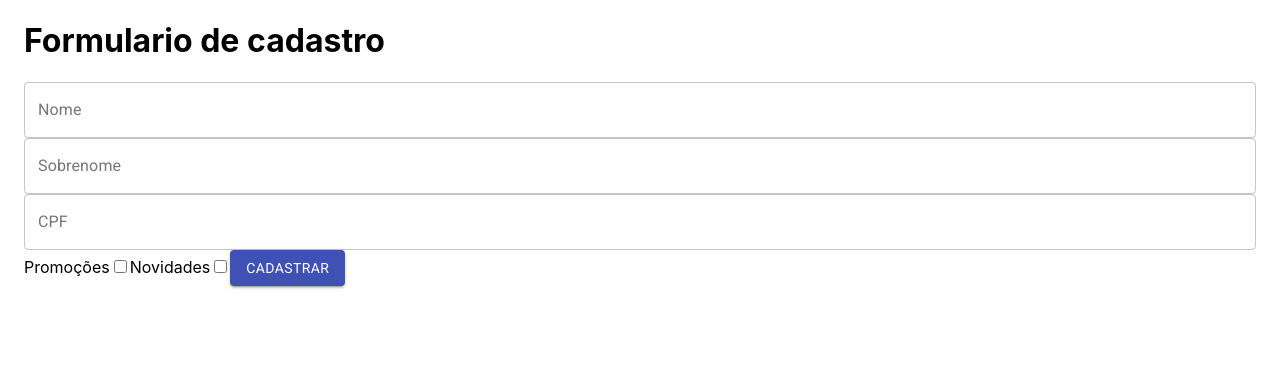
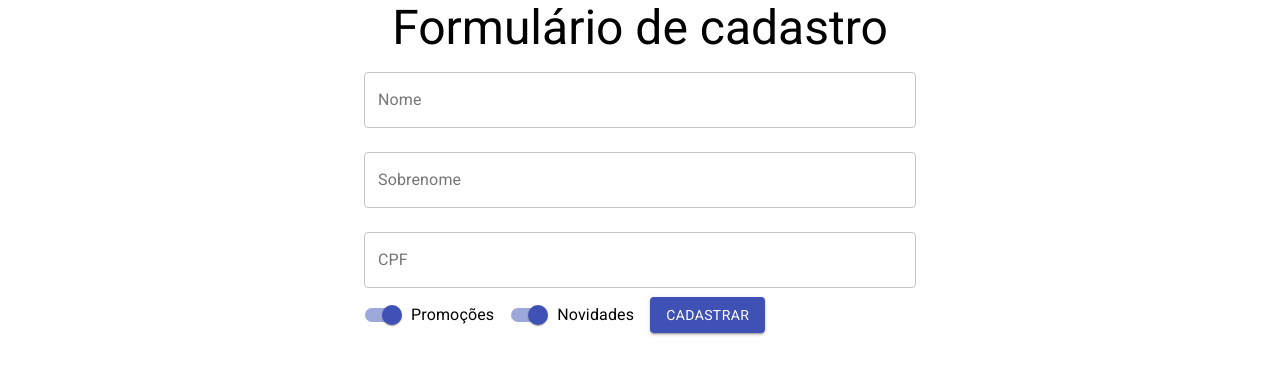
Before and after one commit to thiagoabad/formulario, a React (Create React App) app: page / in a window 1280 px wide. Shown: the top 374 px of the page. Built offline with nearby package versions, Linux system fonts and the light colour scheme.

Commit message:
Feat: Improved layout

```diff
--- a/src/App.js
+++ b/src/App.js
@@ -1,15 +1,20 @@
 import React from 'react';
 import './App.css';
 import 'fontsource-roboto';
-import { Container } from "@material-ui/core";
+import { Container, Typography } from "@material-ui/core";
 
 import FormularioCadastro from './components/FormularioCadastro/FormularioCadastro';
 
 function App() {
   return (
-    <Container>
-      <h1>Formulario de cadastro</h1>
-      <FormularioCadastro></FormularioCadastro>
+    <Container component="article" maxWidth="sm">
+      <Typography
+        variant="h3"
+        component="h1"
+        align="center">
+          Formulário de cadastro
+      </Typography>
+      <FormularioCadastro />
     </Container>
   );
 }
--- a/src/components/FormularioCadastro/FormularioCadastro.jsx
+++ b/src/components/FormularioCadastro/FormularioCadastro.jsx
@@ -1,19 +1,34 @@
 import React from 'react';
-import { Button, TextField } from '@material-ui/core';
+import { Button, TextField, FormControlLabel, Switch } from '@material-ui/core';
 
 function FormularioCadastro() {
 
     return (
         <form>
-            <TextField id="nome" label="Nome" variant="outlined" fullWidth/>
-            <TextField id="sobrenome" label="Sobrenome" variant="outlined" fullWidth/>
-            <TextField id="cpf" label="CPF" variant="outlined" fullWidth/>
+            <TextField id="nome" label="Nome" variant="outlined" margin="normal" fullWidth />
+            <TextField id="sobrenome" label="Sobrenome" variant="outlined" margin="normal" fullWidth />
+            <TextField id="cpf" label="CPF" variant="outlined" margin="normal" fullWidth />
 
-            <label>Promoções</label>
-            <input id="outlined-basic" type="checkbox" />
-
-            <label>Novidades</label>
-            <input id="outlined-basic" type="checkbox" />
+            <FormControlLabel
+                control={
+                    <Switch
+                        defaultChecked="true"
+                        name="promocoes"
+                        color="primary"
+                    />
+                }
+                label="Promoções"
+            />
+            <FormControlLabel
+                control={
+                    <Switch
+                        defaultChecked="true"
+                        name="novidades"
+                        color="primary"
+                    />
+                }
+                label="Novidades"
+            />
 
             <Button color="primary" variant="contained" type="submit">Cadastrar</Button>
         </form>
```
